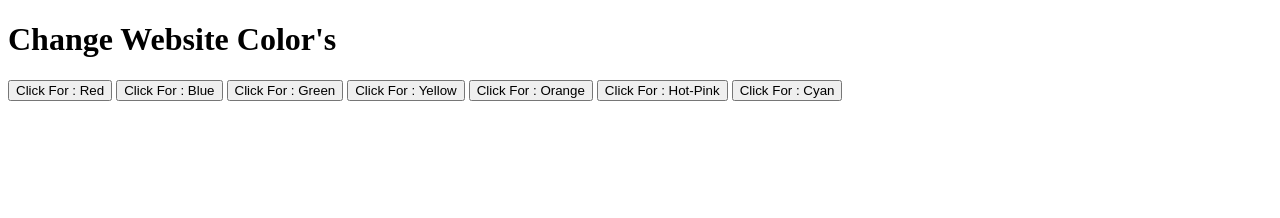
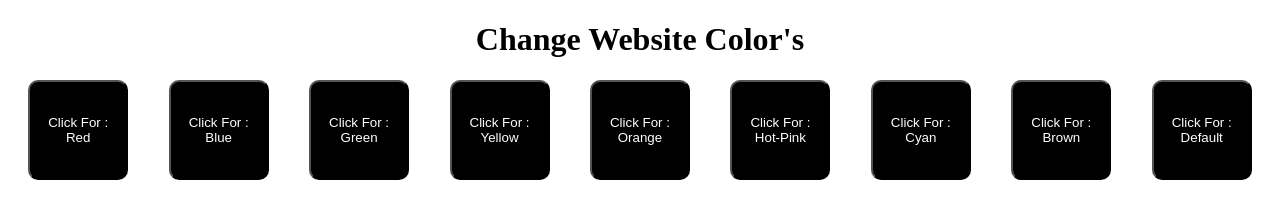
Before and after one commit to ZakariaIslamXaki/js-event, a plain HTML site: page index.html in a window 1280 px wide. Drawn offline with Linux system fonts and the light colour scheme.

Commit message:
styles added

```diff
--- /dev/null
+++ b/css/style.css
@@ -0,0 +1,19 @@
+.heading {
+  text-align: center;
+  font-weight: bolder;
+}
+.buttons {
+  display: flex;
+  align-items: center;
+  justify-content: space-around;
+}
+.button {
+  color: white;
+  background-color: black;
+  height: 100px;
+  width: 100px;
+  border-radius: 10px;
+}
+.button:hover {
+  cursor: pointer;
+}
--- a/index.html
+++ b/index.html
@@ -5,16 +5,21 @@
     <meta http-equiv="X-UA-Compatible" content="IE=edge">
     <meta name="viewport" content="width=device-width, initial-scale=1.0">
     <title>Events</title>
+    <link rel="stylesheet" href="css/style.css">
 </head>
 <body>
-    <h1>Change Website Color's</h1>
-    <button onclick="document.body.style.backgroundColor = 'Red'">Click For : Red</button>
-    <button onclick="clickBlue()">Click For : Blue</button>
-    <button onclick="clickGreen()">Click For : Green</button>
-    <button id="yellow-button">Click For : Yellow</button>
-    <button id="orange-button">Click For : Orange</button>
-    <button id="pink-button">Click For : Hot-Pink</button>
-    <button id="cyan-button">Click For : Cyan</button>
+    <h1 class="heading">Change Website Color's</h1>
+    <section class="buttons">
+        <button class="button" onclick="document.body.style.backgroundColor = 'Red'">Click For : Red</button>
+    <button class="button" onclick="clickBlue()">Click For : Blue</button>
+    <button class="button" onclick="clickGreen()">Click For : Green</button>
+    <button class="button" id="yellow-button">Click For : Yellow</button>
+    <button class="button" id="orange-button">Click For : Orange</button>
+    <button class="button" id="pink-button">Click For : Hot-Pink</button>
+    <button class="button" id="cyan-button">Click For : Cyan</button>
+    <button class="button" id="brown-button">Click For : Brown</button>
+    <button class="button" onclick="clickWhite()">Click For : Default</button>
+    </section>
 
     <script>
         function clickBlue(){
--- a/js/event.js
+++ b/js/event.js
@@ -1,5 +1,8 @@
 function clickGreen() {
     document.body.style.backgroundColor = 'Green'
+}
+function clickWhite() {
+    document.body.style.backgroundColor = 'White'
 }
 const yellowButton = document.getElementById ('yellow-button');
 yellowButton.onclick = makeYellow;
@@ -23,3 +26,7 @@ const cyanButton = document.getElementById('cyan-button');
 cyanButton.addEventListener('click', function (){
     document.body.style.backgroundColor = 'Cyan';
 })
+
+document.getElementById('brown-button').addEventListener('click', function(){
+    document.body.style.backgroundColor = 'Brown'
+})
```
